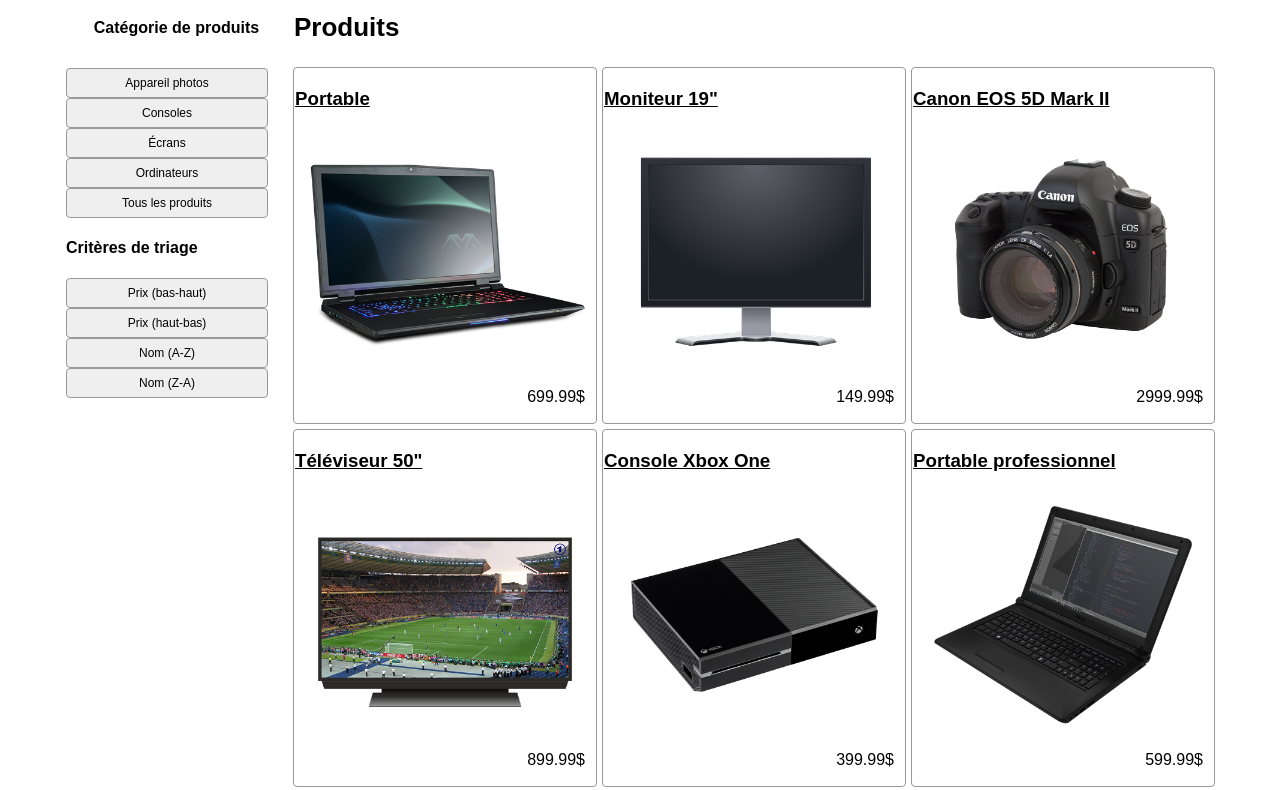
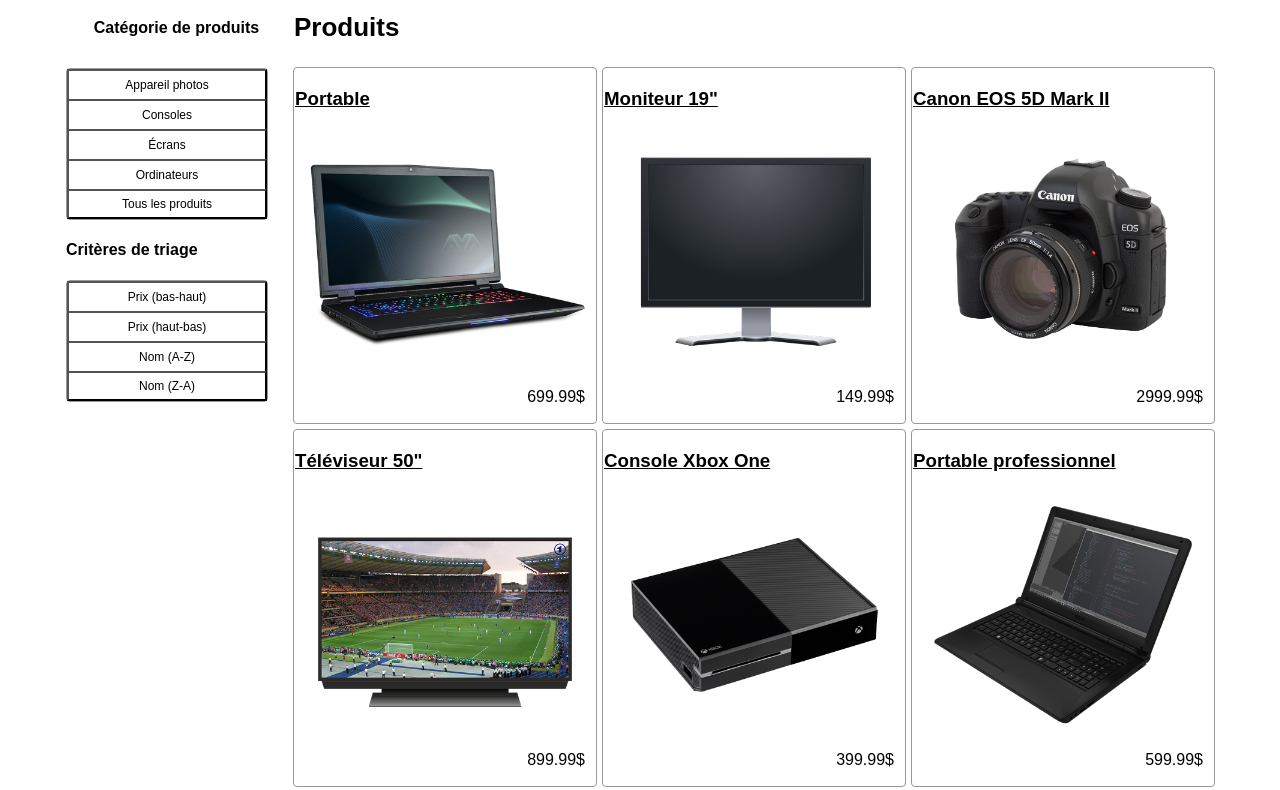
Before and after one commit to Arpad05/Devoir-IFT1005, a plain HTML site: page products.html in a window 1280 px wide. Shown: the part 79-869 px from the top of the page. Drawn offline with Linux system fonts and the light colour scheme.

Commit message:
buttons?

```diff
--- a/assets/css/CSS_source-code.css
+++ b/assets/css/CSS_source-code.css
@@ -77,6 +77,7 @@
   font-size: 18px;
 }
 .navlink{
+  color: #FFF;
   text-decoration: none;
   margin-top: 15px;
   float: right;
@@ -136,11 +137,10 @@
   border-spacing: 5px;
 }
 .categorybuttons{
+  background-color: #FFF;
   cursor: pointer;
   height: 30px;
   width: 100%;
-  border: 1px solid #999999;
-  border-radius: 4px;
   font-size: 12px;
   transition: background-color 0.2s;
 }
@@ -185,9 +185,11 @@
   text-align:right;
 }
 .btn-group{
+  border:1px solid #999999;
+  border-radius: 4px;
   display: block;
 }
-.btn-group:not(:last-child) {
+.btn-group button:not(:last-child) {
   border-bottom: none; /* Prevent double borders */
 }
 .btnpanier{
--- a/products.html
+++ b/products.html
@@ -47,18 +47,18 @@
         <td rowspan="2" class="barreLateral">
           <!--Boutons de filtration-->
           <div class="btn-group" id=" productcategories">
-            <button class="categorybuttons selected">Appareil photos</button><br>
-            <button class="categorybuttons selected">Consoles</button><br>
-            <button class="categorybuttons selected">Écrans</button><br>
-            <button class="categorybuttons selected">Ordinateurs</button><br>
-            <button class="categorybuttons selected">Tous les produits</button><br>
+            <button class="categorybuttons selected">Appareil photos</button>
+            <button class="categorybuttons selected">Consoles</button>
+            <button class="categorybuttons selected">Écrans</button>
+            <button class="categorybuttons selected">Ordinateurs</button>
+            <button class="categorybuttons selected">Tous les produits</button>
           </div>
+          <h4>Critères de triage</h4>
           <div class="btn-group" id="productcriteria">
-            <h4>Critères de triage</h4>
-            <button class="categorybuttons selected">Prix (bas-haut)</button><br>
-            <button class="categorybuttons selected">Prix (haut-bas)</button><br>
-            <button class="categorybuttons selected">Nom (A-Z)</button><br>
-            <button class="categorybuttons selected">Nom (Z-A)</button><br>
+            <button class="categorybuttons selected">Prix (bas-haut)</button>
+            <button class="categorybuttons selected">Prix (haut-bas)</button>
+            <button class="categorybuttons selected">Nom (A-Z)</button>
+            <button class="categorybuttons selected">Nom (Z-A)</button>
           </div>
         </td>
         </div>
```
